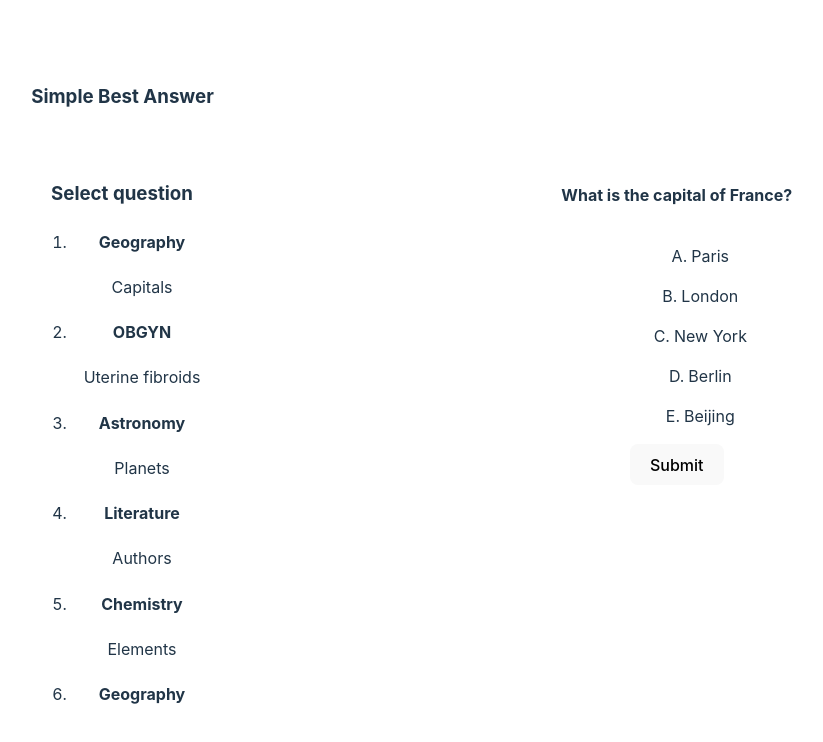
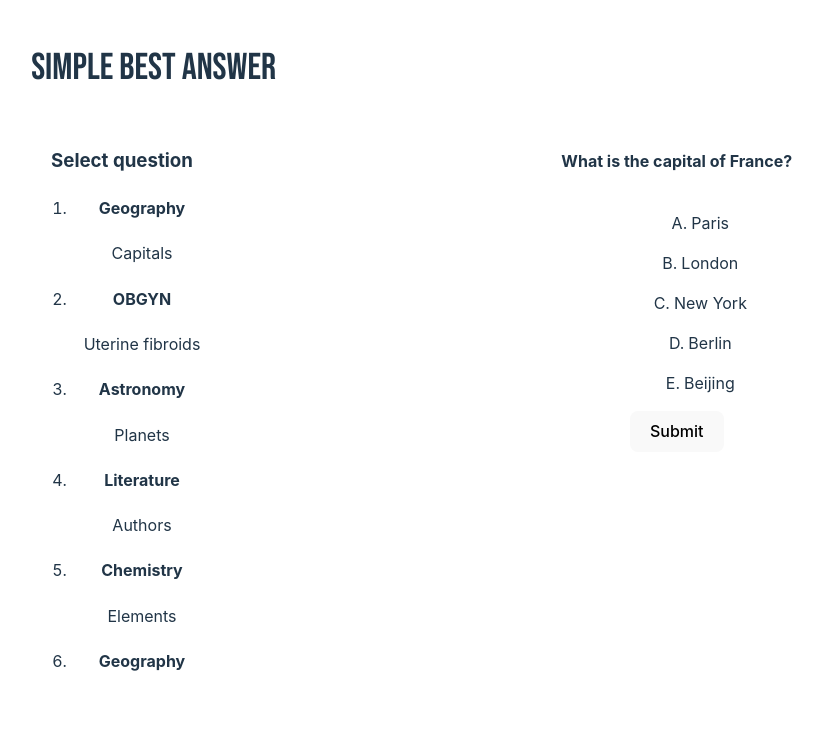
Before and after one commit to BigFatDuck1/final_mb_simple_mcq, a React (Vite) app: page / in a window 1280 px wide. Shown: the top 742 px of the page, without its empty margins (62-885 px from the left). Built offline with nearby package versions, Linux system fonts and the light colour scheme.

Commit message:
Changes to css and minor cosmetic changes

```diff
--- a/src/App.css
+++ b/src/App.css
@@ -1,7 +1,10 @@
+@import url('https://fonts.googleapis.com/css2?family=Bebas+Neue&display=swap');
+
+
 #root {
   max-width: 1280px;
   margin: 0 auto;
-  padding: 2rem;
+  padding: 0.5rem;
   text-align: center;
 }
 
@@ -14,9 +17,13 @@
 
 .header {
   display: flex;
+  font-family: "Bebas Neue", cursive;
+  font-size: 2rem;
+  margin: 0;
 
-  max-height: 20%;
-
+}
+.header > h3 {
+  margin: 0;
 }
 
 .main_container {
--- a/src/QuestionPanel.jsx
+++ b/src/QuestionPanel.jsx
@@ -39,7 +39,7 @@ function QuestionPanel({ question, a,b,c,d,e, correct, explanation, showAnswer,
             {
                 showAnswer ?
                 <div>
-                <h5 className={correctIncorrectState}>{userAnswer.slice(-1)} is {userAnswer == `option_${correct}` ? "CORRECT!" : "incorrect."}</h5>
+                <h5 className={correctIncorrectState}>{userAnswer.slice(-1)} is {userAnswer == `option_${correct}` ? "correct!" : "incorrect."}</h5>
                 {   //Updates state
                     userAnswer == `option_${correct}` ?
                     setCorrectIncorrectFunc("correct")
```
